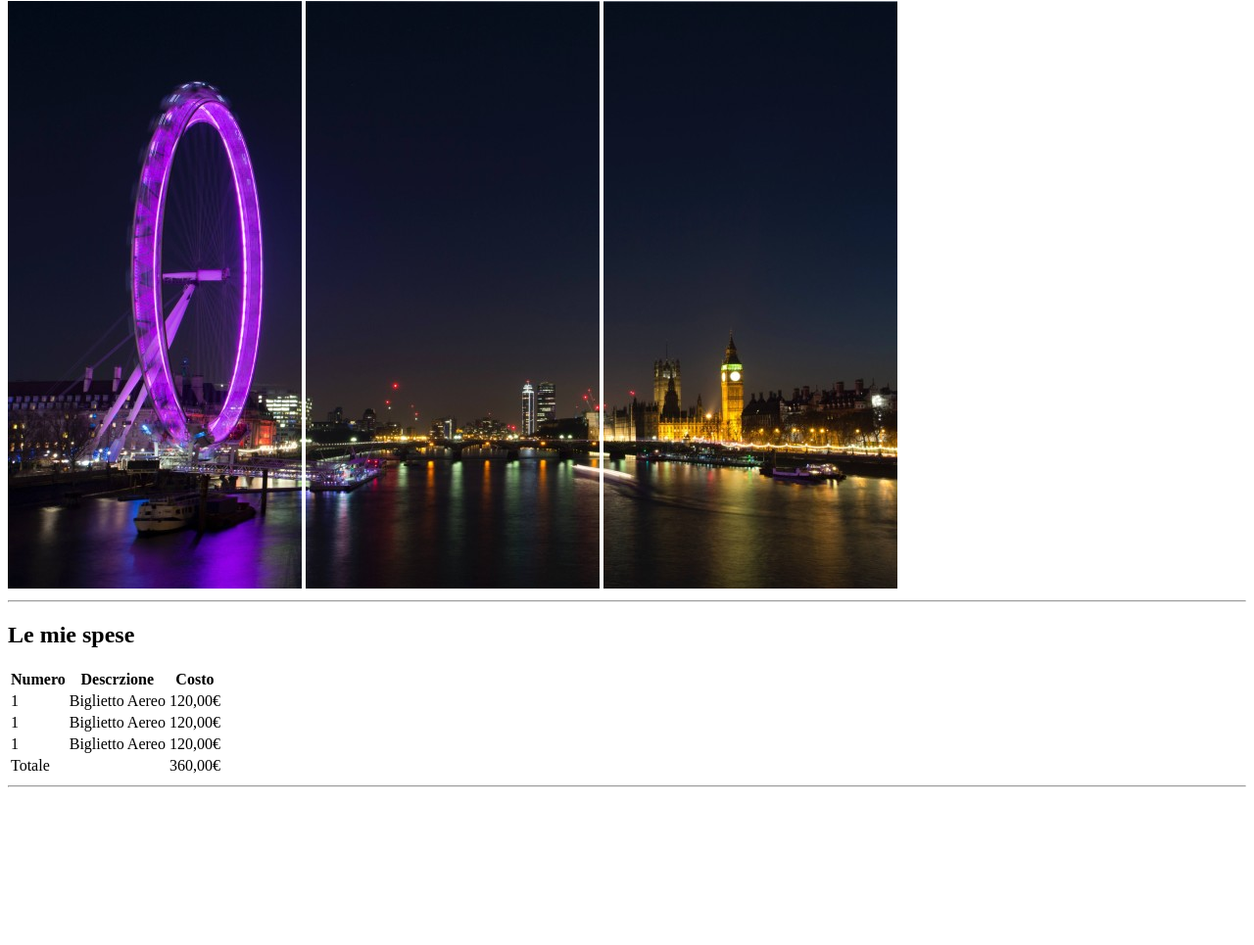
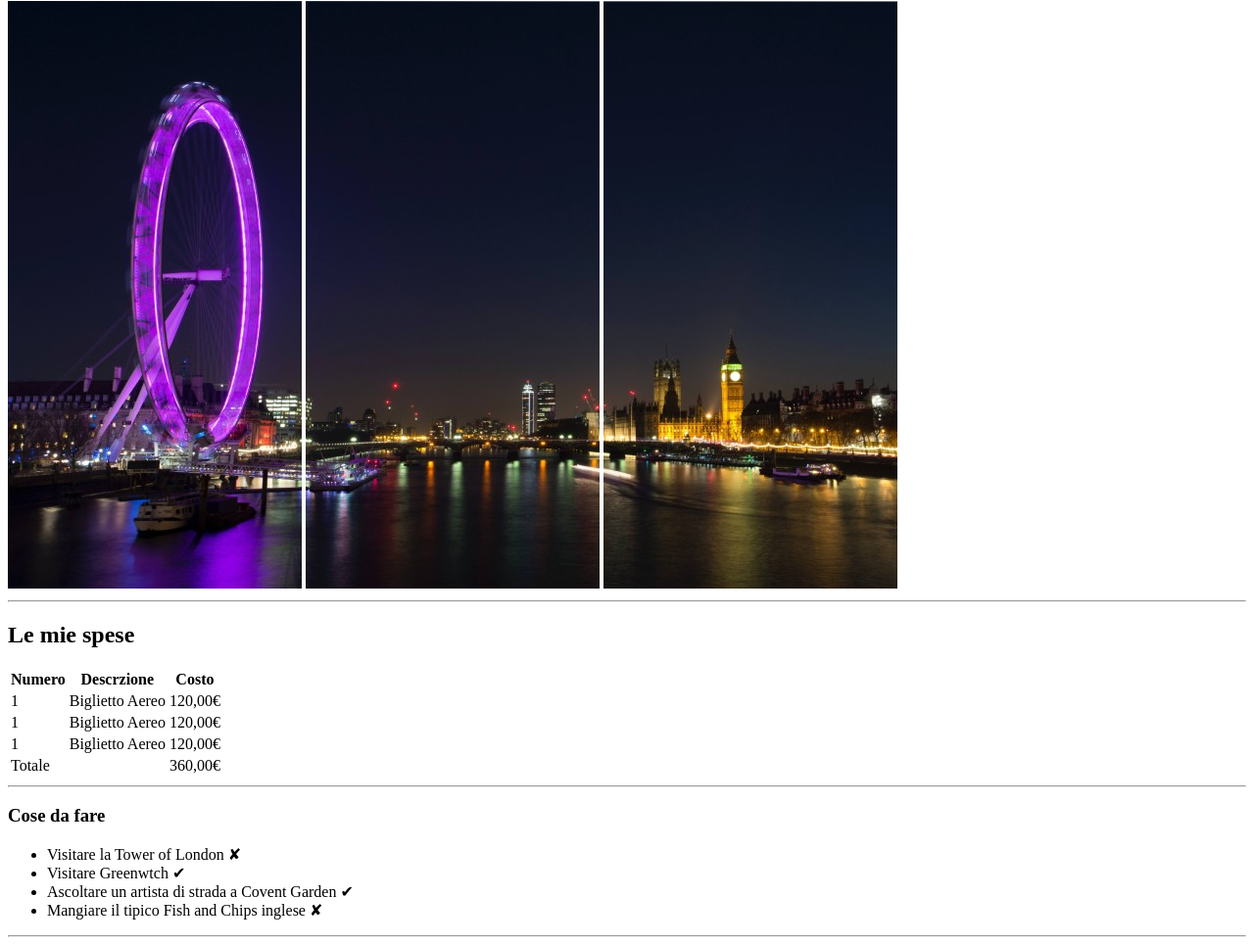
Before and after one commit to GalluFrancesco/html-london-trip, a plain HTML site: page index.html in a window 1280 px wide. Shown: the part 79-1044 px from the top of the page at 98% size. Before the commit the page ends 891 px from the top, so only its background shows below. Drawn offline with Linux system fonts and the light colour scheme.

Commit message:
corpo_centrale 1.2.0

```diff
--- a/index.html
+++ b/index.html
@@ -72,6 +72,21 @@
             <hr>
         </div>
 
+        <!-- seconda parte -->
+        <div>
+
+            <!-- lista cose da fare -->
+            <h3>Cose da fare</h3>
+            <ul>
+                <li>Visitare la Tower of London &#x2718;</li>
+                <li>Visitare Greenwtch &#x2714;</li>
+                <li>Ascoltare un artista di strada a Covent Garden &#x2714;</li>
+                <li>Mangiare il tipico Fish and Chips inglese &#x2718;</li>
+            </ul>
+
+            <hr>
+        </div>
+
     </main>
 
 
```
